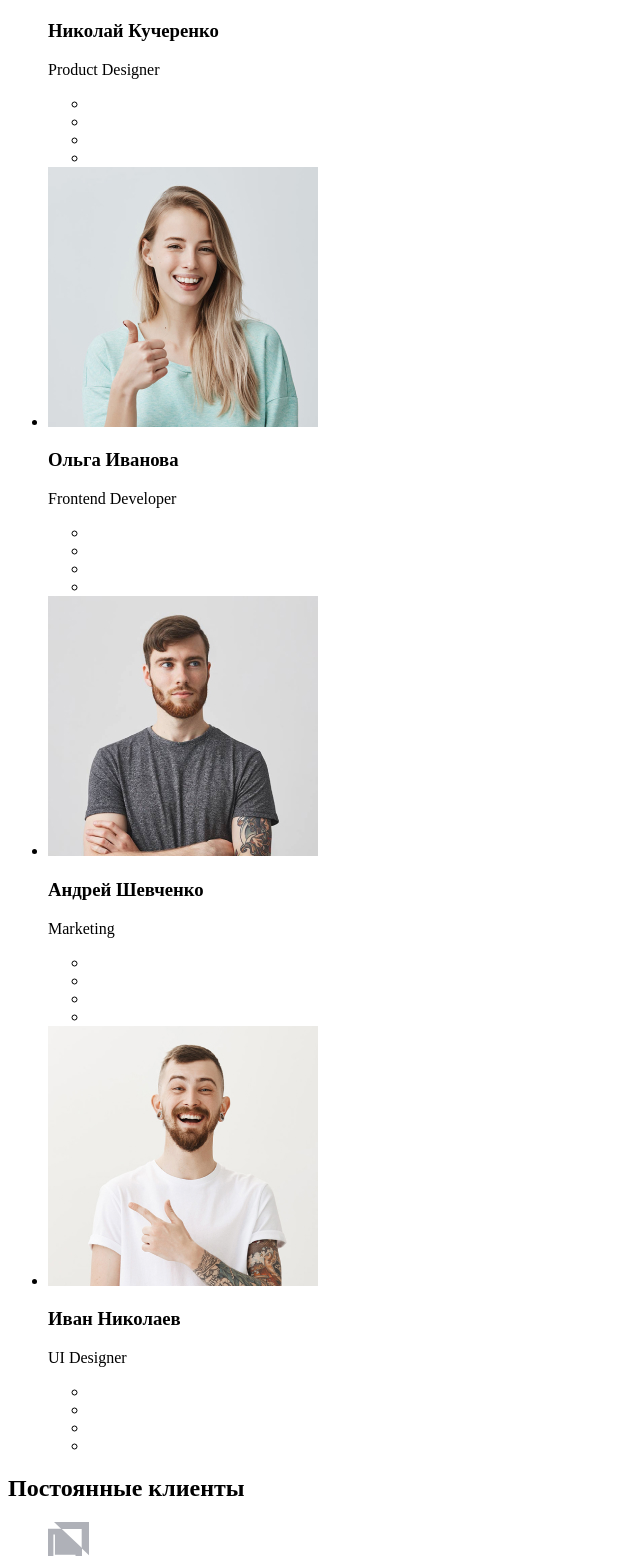
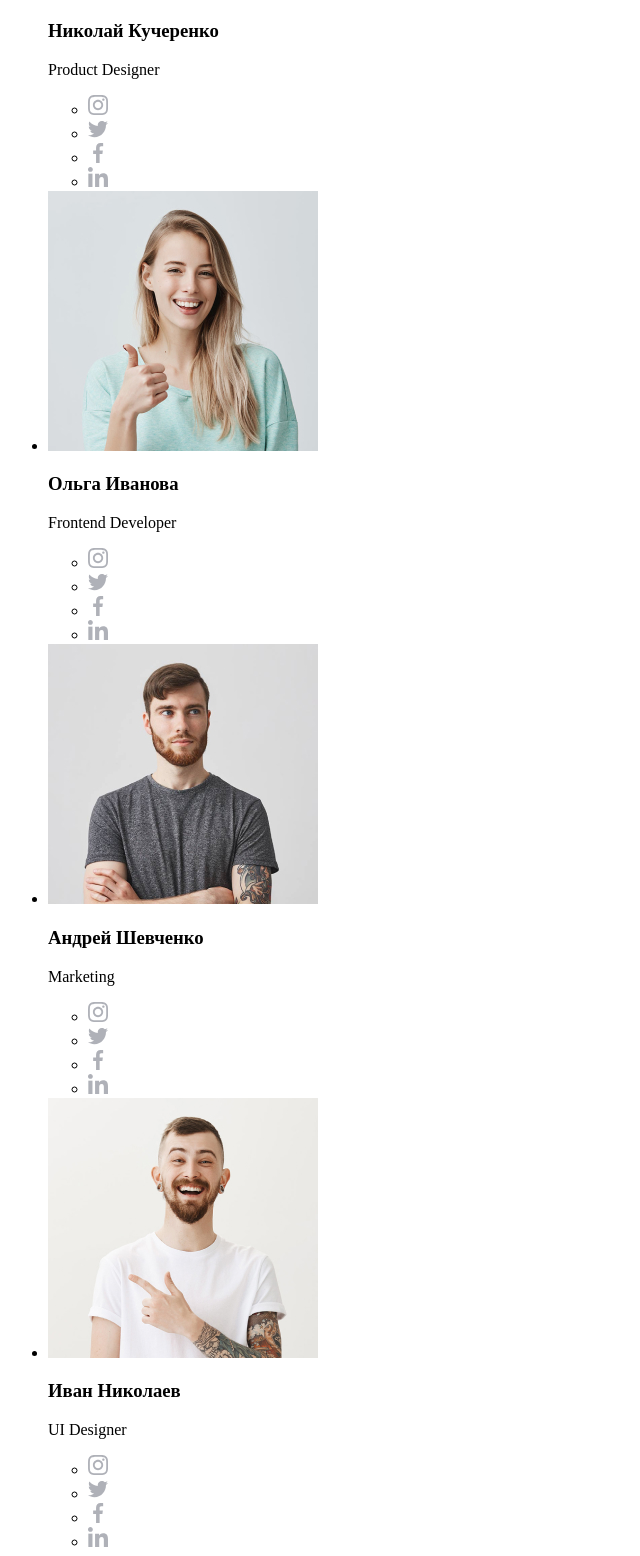
Before and after one commit to Korotenko17/github-tutorial, a plain HTML site: page index.html in a window 1280 px wide. Shown: the part 2338-3894 px from the top of the page, without its empty margins (0-640 px from the left). Drawn offline with Linux system fonts and the light colour scheme.

Commit message:
Update index.html

```diff
--- a/index.html
+++ b/index.html
@@ -98,16 +98,16 @@
                     <p lang="en">Product Designer</p>
                     <ul>
                         <li>
-                            <a href="./images/instagram.svg"></a>
+                            <a href=""><img src="./images/instagram.svg" alt="инстаграм"></a>
                         </li>
                         <li>
-                            <a href="./images/twitter.svg"></a>
+                            <a href=""><img src="./images/twitter.svg" alt="твиттер"></a>
                         </li>
                         <li>
-                            <a href="./images/facebook.svg"></a>
+                            <a href=""><img src="./images/facebook.svg" alt="фейсбук"> </a>
                         </li>
                         <li>
-                            <a href="./images/linkedin.svg"></a>
+                            <a href=""><img src="./images/linkedin.svg" alt="линкед"> </a>
                         </li>
                     </ul>
                 </li>
@@ -117,16 +117,16 @@
                     <p lang="en">Frontend Developer</p>
                     <ul>
                         <li>
-                            <a href="./images/instagram.svg"></a>
+                            <a href=""><img src="./images/instagram.svg" alt="инстаграм"></a>
                         </li>
                         <li>
-                            <a href="./images/twitter.svg"></a>
+                            <a href=""><img src="./images/twitter.svg" alt="твиттер"></a>
                         </li>
                         <li>
-                            <a href="./images/facebook.svg"></a>
+                            <a href=""><img src="./images/facebook.svg" alt="фейсбук"> </a>
                         </li>
                         <li>
-                            <a href="./images/linkedin.svg"></a>
+                            <a href=""><img src="./images/linkedin.svg" alt="линкед"> </a>
                         </li>
                     </ul>
                 </li>
@@ -136,16 +136,16 @@
                     <p lang="en">Marketing</p>
                     <ul>
                         <li>
-                            <a href="./images/instagram.svg"></a>
+                            <a href=""><img src="./images/instagram.svg" alt="инстаграм"></a>
                         </li>
                         <li>
-                            <a href="./images/twitter.svg"></a>
+                            <a href=""><img src="./images/twitter.svg" alt="твиттер"></a>
                         </li>
                         <li>
-                            <a href="./images/facebook.svg"></a>
+                            <a href=""><img src="./images/facebook.svg" alt="фейсбук"> </a>
                         </li>
                         <li>
-                            <a href="./images/linkedin.svg"></a>
+                            <a href=""><img src="./images/linkedin.svg" alt="линкед"> </a>
                         </li>
                     </ul>
                 </li>
@@ -155,16 +155,16 @@
                     <p lang="en">UI Designer</p>
                     <ul>
                         <li>
-                            <a href="./images/instagram.svg"></a>
+                            <a href=""><img src="./images/instagram.svg" alt="инстаграм"></a>
                         </li>
                         <li>
-                            <a href="./images/twitter.svg"></a>
+                            <a href=""><img src="./images/twitter.svg" alt="твиттер"></a>
                         </li>
                         <li>
-                            <a href="./images/facebook.svg"></a>
+                            <a href=""><img src="./images/facebook.svg" alt="фейсбук"> </a>
                         </li>
                         <li>
-                            <a href="./images/linkedin.svg"></a>
+                            <a href=""><img src="./images/linkedin.svg" alt="линкед"> </a>
                         </li>
                     </ul>
                 </li>
@@ -216,16 +216,16 @@
             <b>присоединяйтесь</b>
         <ul>
             <li>
-                <a href="./images/instagram.svg"></a>
+                <a href=""><img src="./images/instagram.svg" alt="инстаграм"></a>
             </li>
             <li>
-                <a href="./images/twitter.svg"></a>
+                <a href=""><img src="./images/twitter.svg" alt="твиттер"></a>
             </li>
             <li>
-                <a href="./images/facebook.svg"></a>
+                <a href=""><img src="./images/facebook.svg" alt="фейсбук"> </a>
             </li>
             <li>
-                <a href="./images/linkedin.svg"></a>
+                <a href=""><img src="./images/linkedin.svg" alt="линкед"> </a>
             </li>
         </ul>
         </div>
```
